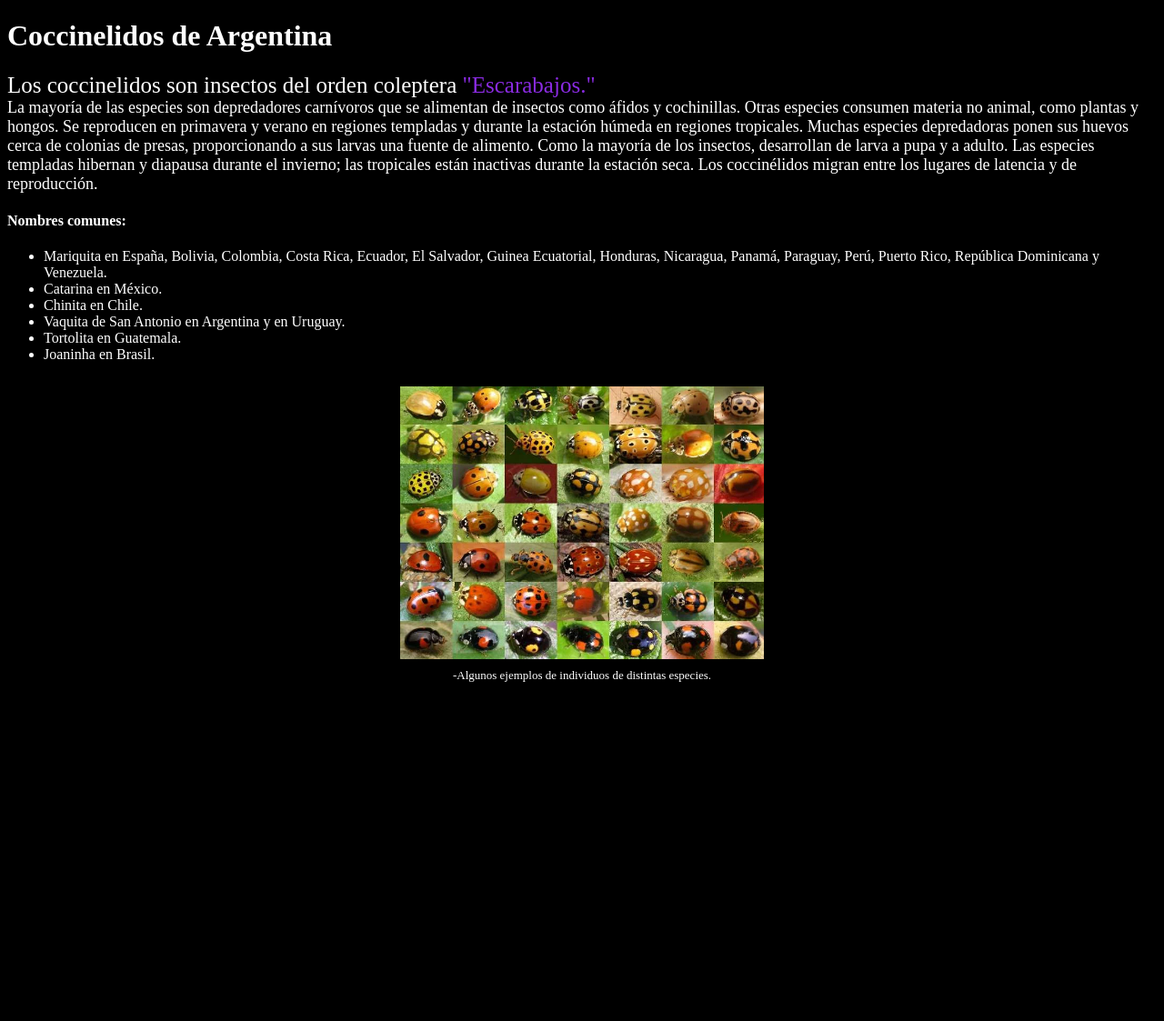
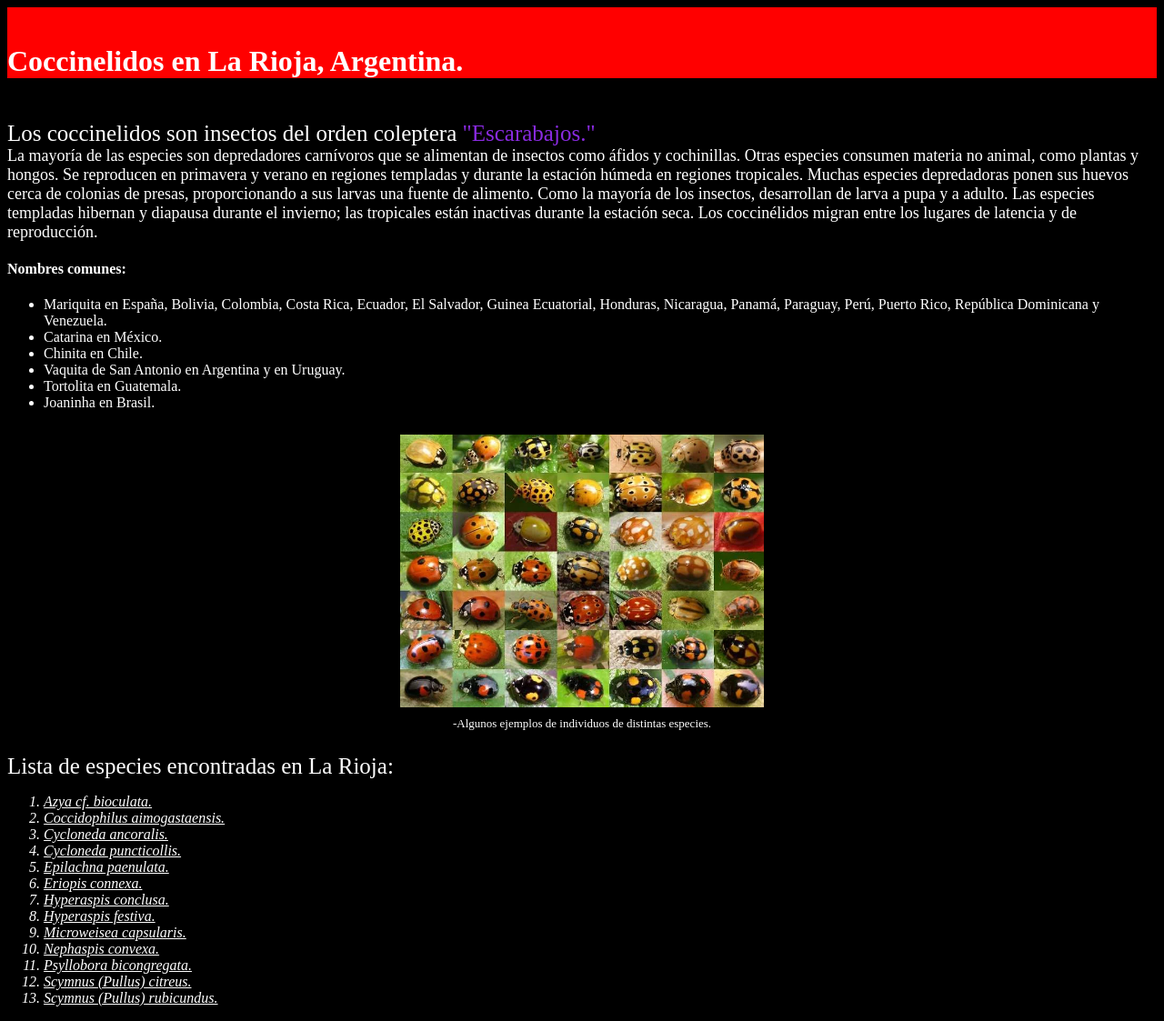
Before and after one commit to SZetta26/LAB3-TP1, a plain HTML site: page index.html in a window 1280 px wide. Shown: the whole page at 91% size. Before the commit the page ends 800 px from the top, so only its background shows below. Drawn offline with Linux system fonts and the light colour scheme.

Commit message:
Corregido titulo, agregado lista especies y pequeños agregados de estilos.

```diff
--- a/index.html
+++ b/index.html
@@ -8,11 +8,11 @@
 </head>
 <body>
     <div class= "titulo">
-        <h1>Coccinelidos de Argentina</h1>
+        <h1>Coccinelidos en La Rioja, Argentina.</h1>
     </div>
 
     <div class="Intro">
-        <p id="introduccion">Los coccinelidos son insectos del orden coleptera <span style="color: blueviolet;"> "Escarabajos." </span></p>
+        <p id="subtitulos">Los coccinelidos son insectos del orden coleptera <span style="color: blueviolet;"> "Escarabajos." </span></p>
         <p>La mayoría de las especies son depredadores carnívoros que se alimentan de insectos como áfidos y cochinillas. Otras especies consumen materia no animal, como plantas y hongos. Se reproducen en primavera y verano en regiones templadas y durante la estación húmeda en regiones tropicales. Muchas especies depredadoras ponen sus huevos cerca de colonias de presas, proporcionando a sus larvas una fuente de alimento. Como la mayoría de los insectos, desarrollan de larva a pupa y a adulto. Las especies templadas hibernan y diapausa durante el invierno; las tropicales están inactivas durante la estación seca. Los coccinélidos migran entre los lugares de latencia y de reproducción.</p>
         <h4>Nombres comunes:</h4>
         <ul>
@@ -27,5 +27,25 @@
         <img src="imagenINTRO.webp" class="center" width="400px">
         <p class="center">-Algunos ejemplos de individuos de distintas especies.</p>
     </div>
+
+    <div>
+        <p id="subtitulos">Lista de especies encontradas en La Rioja:</p>
+        <ol>
+            <li>Azya cf. bioculata.</li>
+            <li>Coccidophilus aimogastaensis.</li>
+            <li>Cycloneda ancoralis.</li>
+            <li>Cycloneda puncticollis.</li>
+            <li>Epilachna paenulata.</li>
+            <li>Eriopis connexa.</li>
+            <li>Hyperaspis conclusa.</li>
+            <li>Hyperaspis festiva.</li>
+            <li>Microweisea capsularis.</li>
+            <li>Nephaspis convexa.</li>
+            <li>Psyllobora bicongregata.</li>
+            <li>Scymnus (Pullus) citreus.</li>
+            <li>Scymnus (Pullus) rubicundus.</li>
+            </ol>
+
+    </div>
 </body>
 </html>
--- a/mystyle.css
+++ b/mystyle.css
@@ -9,9 +9,9 @@ p{
     font-size: 18px;
 }
 
-#introduccion{
+#subtitulos{
     font-size: 25px;
-
+    padding-top: 25px;
 }
 
 .center{
@@ -22,3 +22,13 @@ p{
   font-size: 13px;
   padding-top: 10px;
 }
+
+ol{
+    font-style: italic;
+    text-decoration: underline;
+}
+
+.titulo{
+    background-color: red;
+    padding-top: 20px;
+}
```
